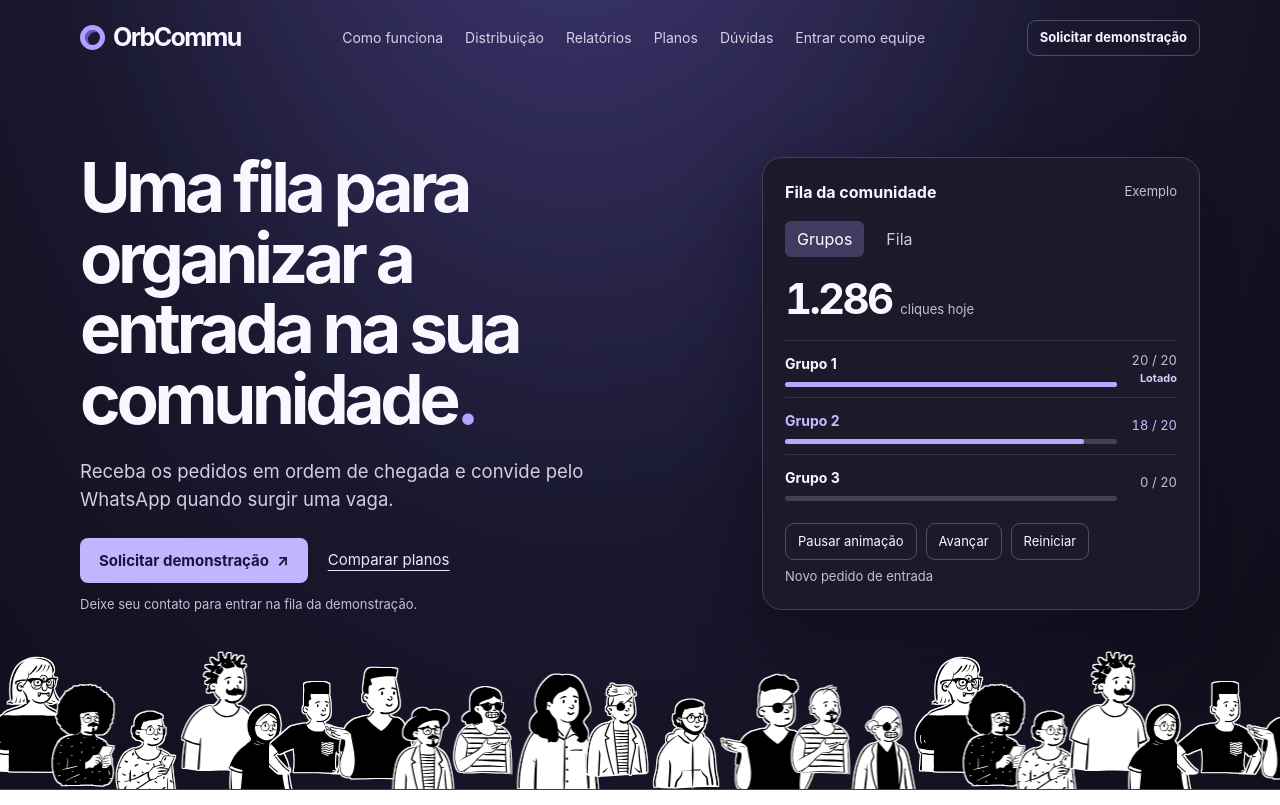
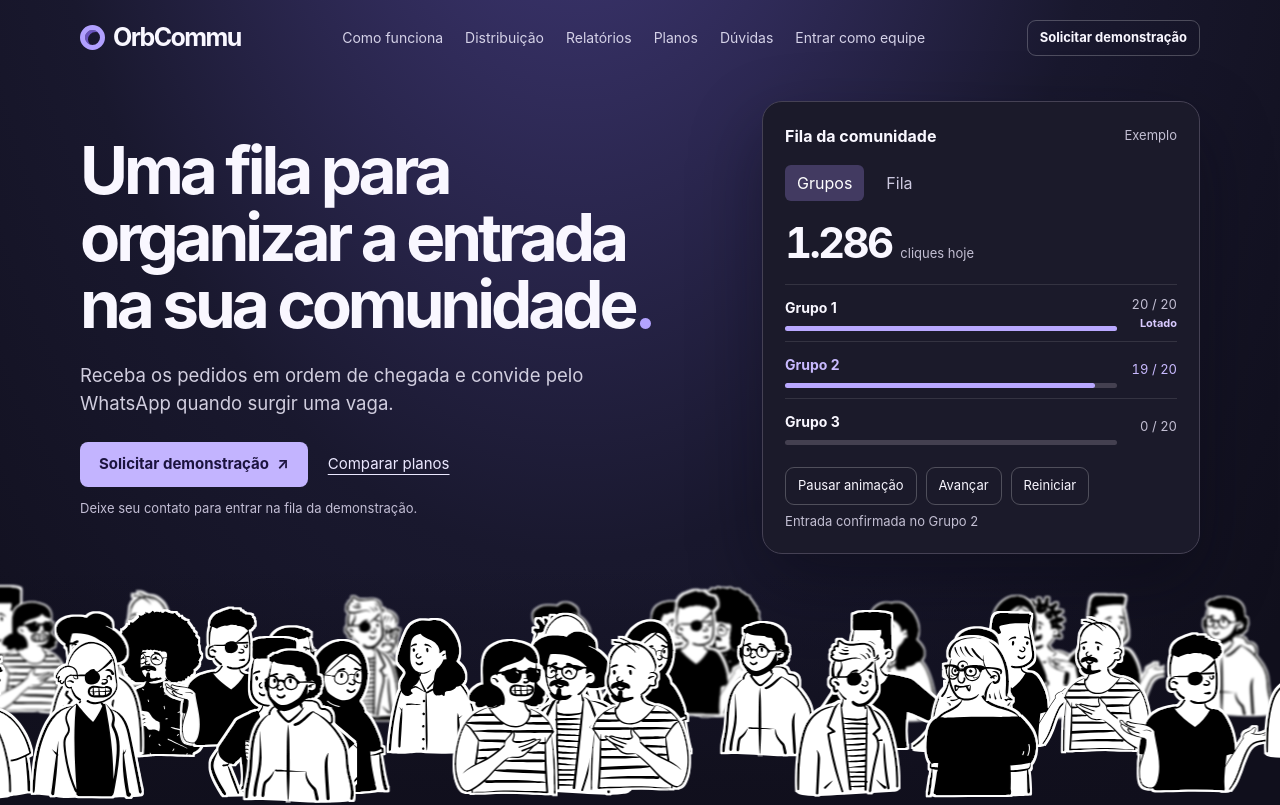
Before and after one commit to GuilhermeSerafim/orbcommu, a Next.js app in the folder web/: page /organizadores in a window 1280 px wide. Shown: the top 805 px of the page. Built offline with nearby package versions, Linux system fonts and the light colour scheme.

Commit message:
fix(landing): keep the crowd in frame as it crosses the hero

```diff
--- a/web/app/organizadores/landing.module.css
+++ b/web/app/organizadores/landing.module.css
@@ -246,26 +246,38 @@
 
 .multidao {
   position: relative;
-  height: clamp(85px, 11vw, 178px);
-  overflow: hidden;
-  border-bottom: 1px solid #413953;
+  isolation: isolate;
+  container-type: inline-size;
+  height: clamp(170px, 32svh, 365px);
+  overflow: clip;
+  background: linear-gradient(transparent, #100f1c);
+  pointer-events: none;
 }
 
 .multidao img {
   position: absolute;
-  left: var(--posicao);
-  bottom: var(--altura);
-  width: calc(var(--largura) * 1%);
-  animation: caminhar 10s ease-in-out var(--atraso) infinite alternate paused;
+  left: 0;
+  bottom: var(--base);
+  height: var(--altura);
+  width: auto;
+  animation: atravessar var(--duracao) linear var(--atraso) infinite var(--sentido) both paused;
 }
 
 .multidao[data-animada="true"] img {
   animation-play-state: running;
 }
 
-@keyframes caminhar {
-  from { transform: translateX(-16%); }
-  to { transform: translateX(19%); }
+/* A troca de ciclo acontece só quando a ilustração já saiu por inteiro. */
+@keyframes atravessar {
+  from { transform: translate3d(calc(-100% - 4px), 0, 0) scaleX(var(--face)); }
+  to { transform: translate3d(calc(100cqw + 4px), 0, 0) scaleX(var(--face)); }
+}
+
+@media (min-width: 761px) {
+  .abertura { min-height: 100svh; display: flex; flex-direction: column; }
+  .cabecalho, .hero { width: 100%; }
+  .hero { flex: 1; padding-block: clamp(16px, 3.2svh, 46px) 14px; }
+  .hero h1 { font-size: clamp(42px, min(5.4vw, 8.2svh), 81px); }
 }
 
 @media (max-width: 900px) {
@@ -305,17 +317,15 @@
   }
 
   .multidao {
-    height: 74px;
+    height: clamp(125px, 30vw, 180px);
   }
 
-  .multidao img {
-    width: calc(var(--largura) * 2%);
-  }
+  .multidao img:nth-child(n + 19) { display: none; }
 }
 
 @media (prefers-reduced-motion: reduce) {
   .multidao img {
-    animation: none;
+    animation-play-state: paused;
   }
 
   .trilhoPainel span {
--- a/web/components/ui/modren-and-stunning-hero-section.tsx
+++ b/web/components/ui/modren-and-stunning-hero-section.tsx
@@ -6,7 +6,35 @@ import { Painel } from "@/app/organizadores/painel"
 import { useMovimento } from "@/app/organizadores/use-movimento"
 import estilos from "@/app/organizadores/landing.module.css"
 
-const alturas = [0, -8, -17, 0, -14]
+const planos = [
+  { altura: 59, base: 34, segundos: 35 },
+  { altura: 67, base: 19, segundos: 26 },
+  { altura: 78, base: 1, segundos: 19 },
+] as const
+
+// Espalha cada plano pela cena já no primeiro quadro, inclusive com movimento reduzido.
+const personagens = Array.from({ length: 42 }, (_, indice) => {
+  const camada = indice % planos.length
+  const ordem = Math.floor(indice / planos.length)
+  const plano = planos[camada]
+  const fase = (0.12 + ordem * 0.618034 + camada * 0.29) % 1
+  const duracao = plano.segundos + (ordem * 3 + camada) % 8
+  const invertido = (ordem + camada) % 2 === 1
+
+  return {
+    src: `/organizadores/personagens/p${(indice * 7 + ordem) % 15}.svg`,
+    estilo: {
+      "--altura": `${plano.altura + ordem % 7}%`,
+      "--base": `${plano.base + ordem % 3}%`,
+      "--duracao": `${duracao}s`,
+      "--atraso": `${-duracao * (invertido ? 1 - fase : fase)}s`,
+      "--sentido": invertido ? "reverse" : "normal",
+      "--face": invertido ? -1 : 1,
+      zIndex: camada,
+      filter: camada === 0 ? "blur(1.3px)" : undefined,
+    } as CSSProperties,
+  }
+})
 
 export function Abertura({ chamada, navegacao }: { chamada: ReactNode; navegacao: ReactNode }) {
   const abertura = useRef<HTMLDivElement>(null)
@@ -34,20 +62,9 @@ export function Abertura({ chamada, navegacao }: { chamada: ReactNode; navegacao
         <Painel {...movimento} />
       </section>
       <div className={estilos.multidao} data-animada={movimento.automatico} aria-hidden="true">
-        {Array.from({ length: 23 }, (_, indice) => (
-          <img
-            key={indice}
-            src={`/organizadores/personagens/p${(indice * 7) % 15}.svg`}
-            alt=""
-            draggable={false}
-            decoding="async"
-            style={{
-              "--posicao": `${-3 + indice * 4.8}%`,
-              "--altura": `${alturas[indice % alturas.length]}%`,
-              "--largura": indice % 3 === 0 ? 9 : 7,
-              "--atraso": `${indice * -1.74}s`,
-            } as CSSProperties}
-          />
+        {personagens.map(({ src, estilo }, indice) => (
+          <img key={indice} src={src} style={estilo} alt="" aria-hidden="true"
+            width={240} height={324} draggable={false} decoding="async" />
         ))}
       </div>
     </div>
```
Also changed, not shown: 1 other file (tests, documents, lock files or other folders).
